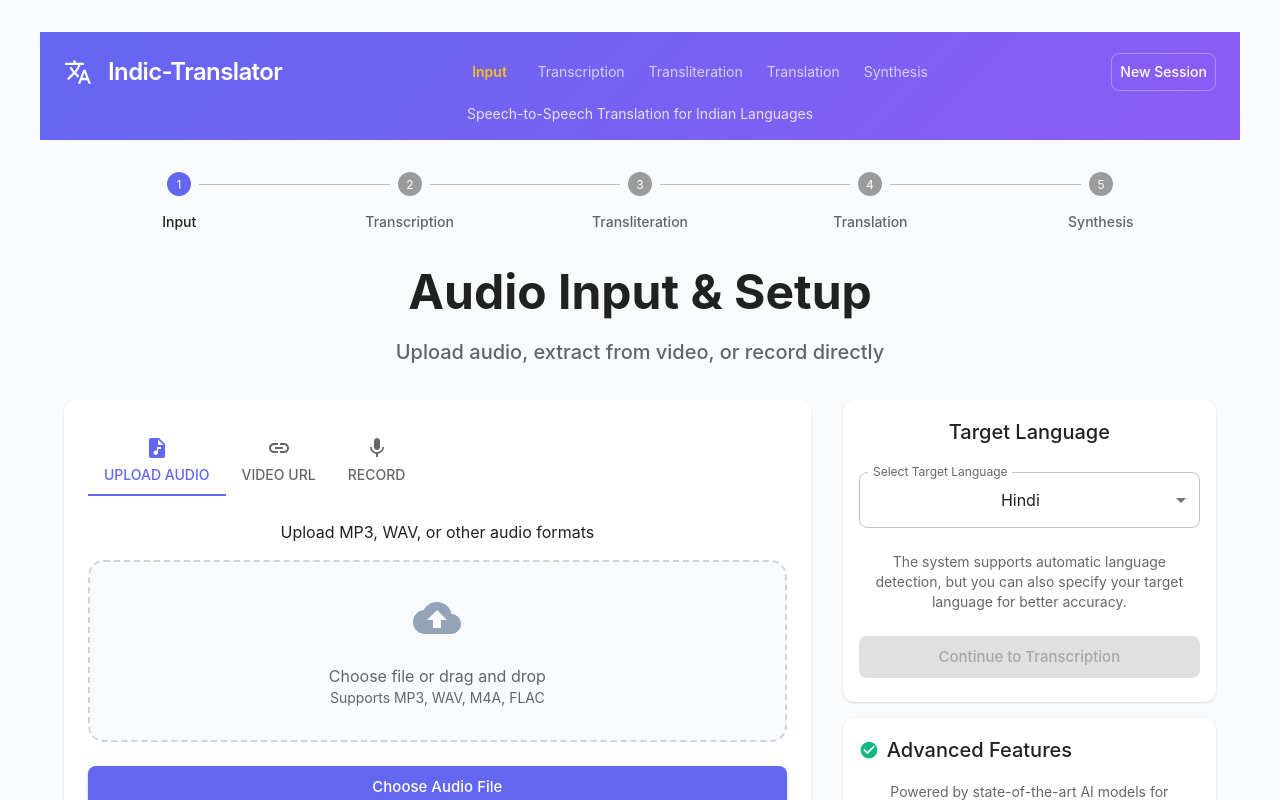
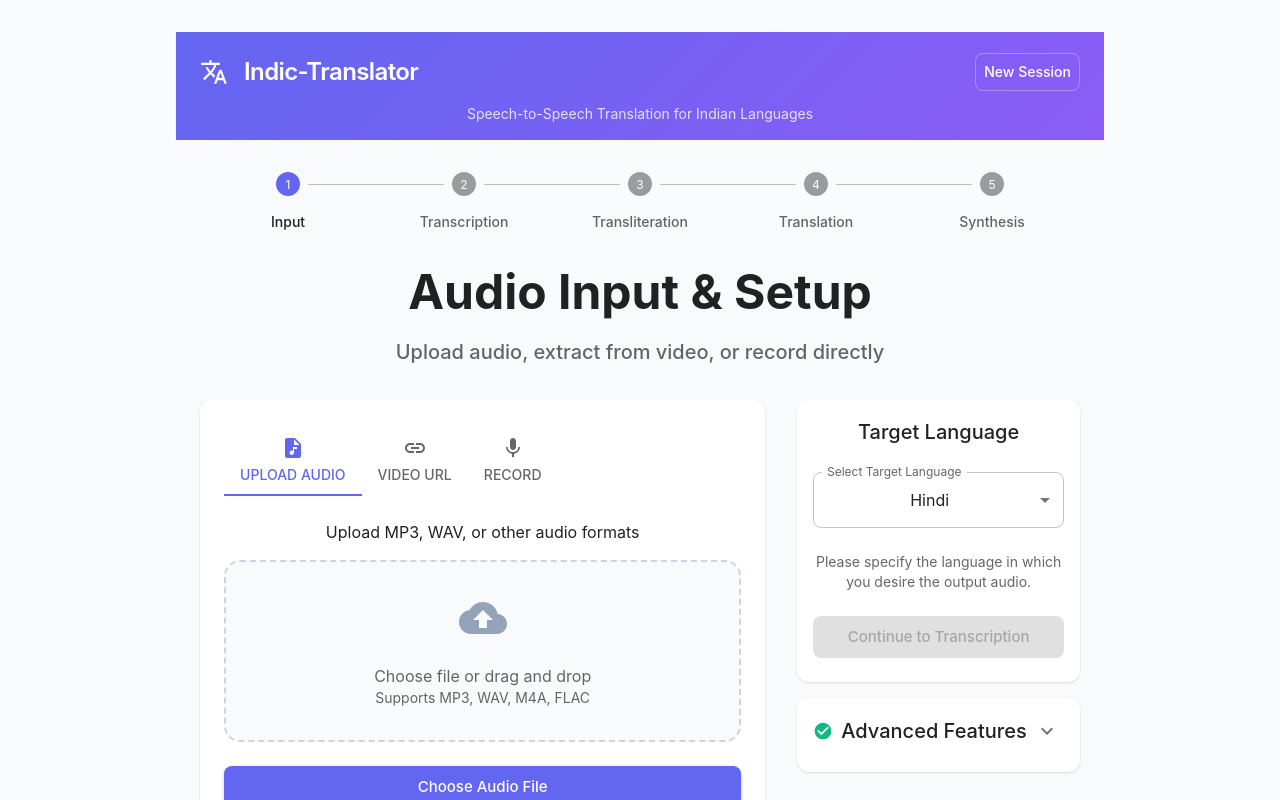
Before and after one commit to SandilyaSub/zen-dub-design, a React (Vite) app: page / in a window 1280 px wide. Shown: the top 800 px of the page. Built offline with nearby package versions, Linux system fonts and the light colour scheme.

Commit message:
Refactor UI elements on Home Page
- Remove top stage indicators.
- Compress advanced features section with a dropdown.
- Update subtext for target language selection.

```diff
--- /dev/null
+++ b/src/components/AdvancedFeatures.tsx
@@ -0,0 +1,68 @@
+
+import { useState } from 'react';
+import {
+  Card,
+  CardContent,
+  Typography,
+  Box,
+  Collapse,
+  IconButton
+} from '@mui/material';
+import { CheckCircle, ExpandMore, ExpandLess } from '@mui/icons-material';
+
+const AdvancedFeatures = () => {
+  const [expanded, setExpanded] = useState(false);
+
+  const handleExpandClick = () => {
+    setExpanded(!expanded);
+  };
+
+  return (
+    <Card>
+      <CardContent>
+        <Box sx={{ display: 'flex', justifyContent: 'space-between', alignItems: 'center' }}>
+          <Typography variant="h6" sx={{ display: 'flex', alignItems: 'center' }}>
+            <CheckCircle sx={{ mr: 1, color: '#10b981', fontSize: 20 }} />
+            Advanced Features
+          </Typography>
+          <IconButton
+            onClick={handleExpandClick}
+            aria-expanded={expanded}
+            aria-label="show more"
+            size="small"
+          >
+            {expanded ? <ExpandLess /> : <ExpandMore />}
+          </IconButton>
+        </Box>
+
+        <Collapse in={expanded} timeout="auto" unmountOnExit>
+          <Box sx={{ mt: 2 }}>
+            <Typography variant="body2" color="text.secondary" sx={{ mb: 2 }}>
+              Powered by state-of-the-art AI models for professional-grade results:
+            </Typography>
+            <Box sx={{ display: 'flex', flexDirection: 'column', gap: 1 }}>
+              <Typography variant="body2" sx={{ display: 'flex', alignItems: 'center' }}>
+                <Box sx={{ width: 6, height: 6, borderRadius: '50%', backgroundColor: '#6366f1', mr: 2 }} />
+                Speaker identification & separation
+              </Typography>
+              <Typography variant="body2" sx={{ display: 'flex', alignItems: 'center' }}>
+                <Box sx={{ width: 6, height: 6, borderRadius: '50%', backgroundColor: '#6366f1', mr: 2 }} />
+                Smart audio segmentation
+              </Typography>
+              <Typography variant="body2" sx={{ display: 'flex', alignItems: 'center' }}>
+                <Box sx={{ width: 6, height: 6, borderRadius: '50%', backgroundColor: '#6366f1', mr: 2 }} />
+                Multi-format audio support
+              </Typography>
+              <Typography variant="body2" sx={{ display: 'flex', alignItems: 'center' }}>
+                <Box sx={{ width: 6, height: 6, borderRadius: '50%', backgroundColor: '#6366f1', mr: 2 }} />
+                Video-to-audio extraction
+              </Typography>
+            </Box>
+          </Box>
+        </Collapse>
+      </CardContent>
+    </Card>
+  );
+};
+
+export default AdvancedFeatures;
--- a/src/components/Header.tsx
+++ b/src/components/Header.tsx
@@ -1,24 +1,12 @@
+
 import { AppBar, Toolbar, Typography, Box, Button } from '@mui/material';
 import { Translate } from '@mui/icons-material';
-import { useNavigate, useLocation } from 'react-router-dom';
+import { useNavigate } from 'react-router-dom';
 import { useSession } from '../context/SessionContext';
 
 const Header = () => {
   const navigate = useNavigate();
-  const location = useLocation();
   const { resetSession } = useSession();
-
-  const navigationItems = [
-    { path: '/', label: 'Input', step: 'input' },
-    { path: '/transcription', label: 'Transcription', step: 'transcription' },
-    { path: '/transliteration', label: 'Transliteration', step: 'transliteration' },
-    { path: '/translation', label: 'Translation', step: 'translation' },
-    { path: '/synthesis', label: 'Synthesis', step: 'synthesis' },
-  ];
-
-  const handleNavigation = (path: string) => {
-    navigate(path);
-  };
 
   const handleReset = () => {
     resetSession();
@@ -48,25 +36,6 @@ const Header = () => {
           >
             Indic-Translator
           </Typography>
-        </Box>
-
-        <Box sx={{ display: 'flex', gap: 1 }}>
-          {navigationItems.map((item) => (
-            <Button
-              key={item.path}
-              onClick={() => handleNavigation(item.path)}
-              sx={{
-                color: location.pathname === item.path ? '#fbbf24' : 'rgba(255, 255, 255, 0.7)',
-                fontWeight: location.pathname === item.path ? 600 : 400,
-                '&:hover': {
-                  color: 'white',
-                  backgroundColor: 'rgba(255, 255, 255, 0.1)',
-                },
-              }}
-            >
-              {item.label}
-            </Button>
-          ))}
         </Box>
 
         <Button
--- a/src/pages/HomePage.tsx
+++ b/src/pages/HomePage.tsx
@@ -27,6 +27,7 @@ import {
 import { useNavigate } from 'react-router-dom';
 import { useSession } from '../context/SessionContext';
 import ProgressSteps from '../components/ProgressSteps';
+import AdvancedFeatures from '../components/AdvancedFeatures';
 
 const SUPPORTED_LANGUAGES = [
   'Hindi', 'Telugu', 'Tamil', 'Kannada', 'Gujarati', 'Marathi',
@@ -270,7 +271,7 @@ const HomePage = () => {
               </FormControl>
 
               <Typography variant="body2" color="text.secondary" sx={{ mb: 3 }}>
-                The system supports automatic language detection, but you can also specify your target language for better accuracy.
+                Please specify the language in which you desire the output audio.
               </Typography>
 
               <Button
@@ -285,35 +286,9 @@ const HomePage = () => {
             </CardContent>
           </Card>
 
-          <Card sx={{ mt: 2 }}>
-            <CardContent>
-              <Typography variant="h6" sx={{ mb: 2, display: 'flex', alignItems: 'center' }}>
-                <CheckCircle sx={{ mr: 1, color: '#10b981', fontSize: 20 }} />
-                Advanced Features
-              </Typography>
-              <Typography variant="body2" color="text.secondary" sx={{ mb: 2 }}>
-                Powered by state-of-the-art AI models for professional-grade results:
-              </Typography>
-              <Box sx={{ display: 'flex', flexDirection: 'column', gap: 1 }}>
-                <Typography variant="body2" sx={{ display: 'flex', alignItems: 'center' }}>
-                  <Box sx={{ width: 6, height: 6, borderRadius: '50%', backgroundColor: '#6366f1', mr: 2 }} />
-                  Speaker identification & separation
-                </Typography>
-                <Typography variant="body2" sx={{ display: 'flex', alignItems: 'center' }}>
-                  <Box sx={{ width: 6, height: 6, borderRadius: '50%', backgroundColor: '#6366f1', mr: 2 }} />
-                  Smart audio segmentation
-                </Typography>
-                <Typography variant="body2" sx={{ display: 'flex', alignItems: 'center' }}>
-                  <Box sx={{ width: 6, height: 6, borderRadius: '50%', backgroundColor: '#6366f1', mr: 2 }} />
-                  Multi-format audio support
-                </Typography>
-                <Typography variant="body2" sx={{ display: 'flex', alignItems: 'center' }}>
-                  <Box sx={{ width: 6, height: 6, borderRadius: '50%', backgroundColor: '#6366f1', mr: 2 }} />
-                  Video-to-audio extraction
-                </Typography>
-              </Box>
-            </CardContent>
-          </Card>
+          <Box sx={{ mt: 2 }}>
+            <AdvancedFeatures />
+          </Box>
         </Box>
       </Box>
     </Container>
```
